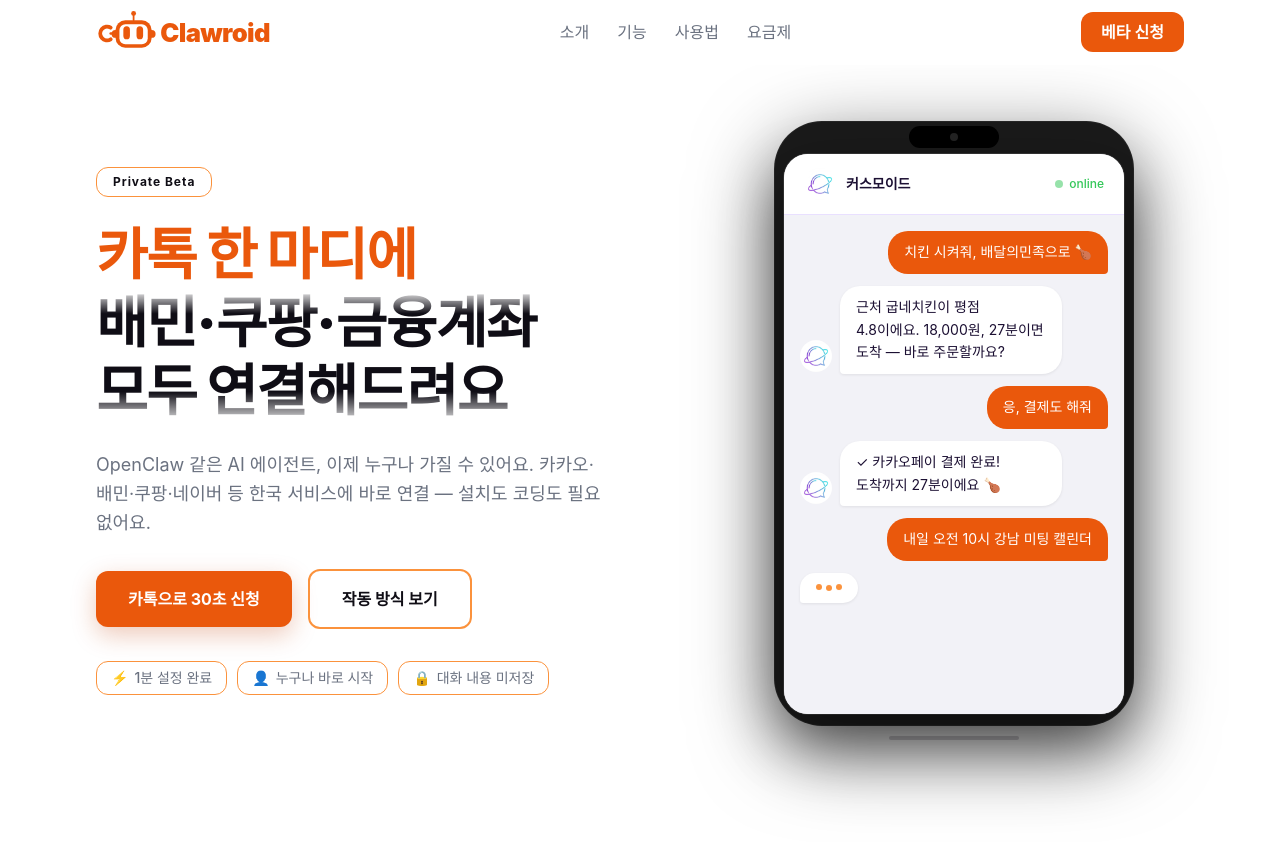
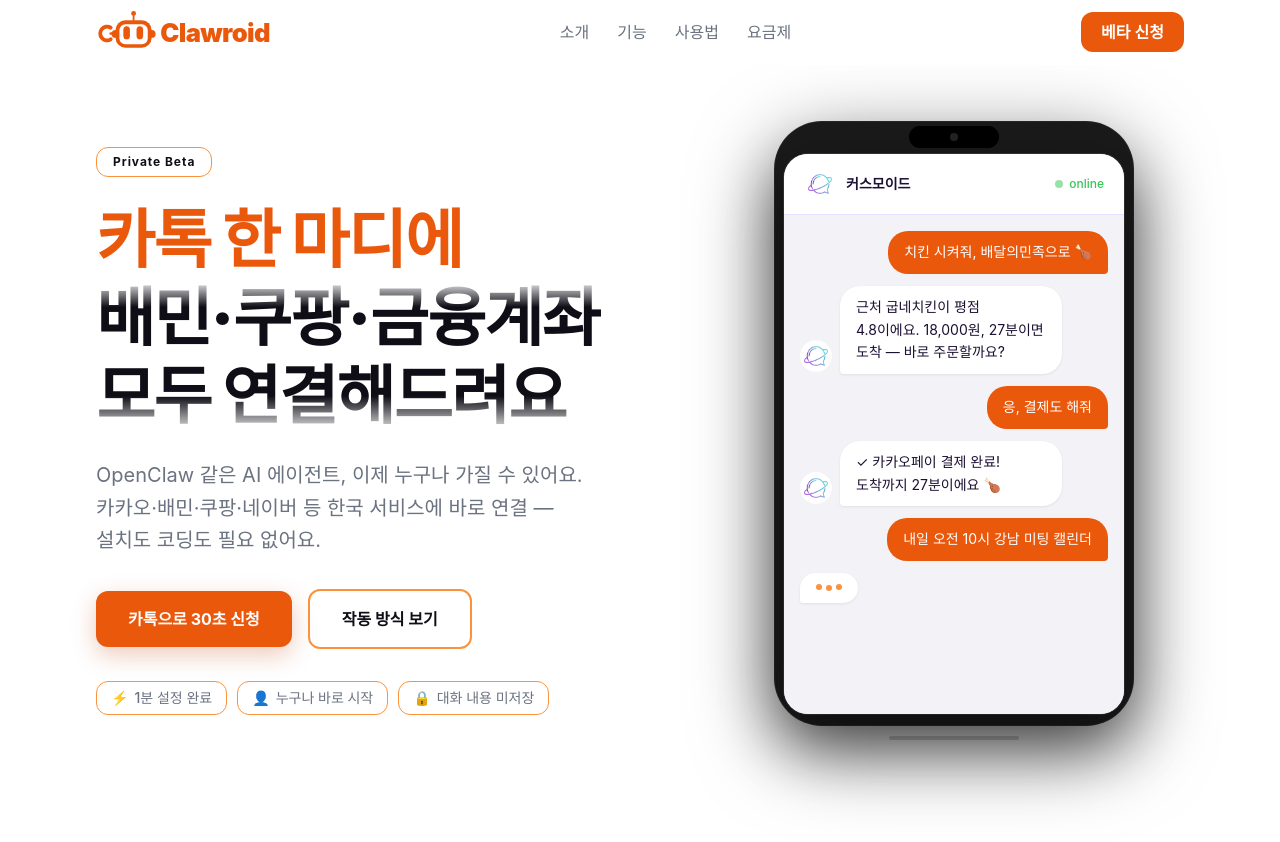
Before and after one commit to seojoonkim/cosmoid, a Next.js app: page / in a window 1280 px wide. Shown: the top 842 px of the page. Built offline with nearby package versions, Linux system fonts and the light colour scheme; a web font is replaced by a local one.

Commit message:
style: hero 타이틀 폰트 크기 업 (1.9→2.2rem / 3.5→4.0rem)

```diff
--- a/src/components/Hero.tsx
+++ b/src/components/Hero.tsx
@@ -20,7 +20,7 @@ function TypingH1() {
 
   return (
     <h1 className="mt-6 font-black leading-[1.22] tracking-tight text-[var(--text)]"
-      style={{fontSize:"clamp(1.9rem, 4.8vw, 3.5rem)", fontWeight:900, wordBreak:"keep-all"}}>
+      style={{fontSize:"clamp(2.2rem, 5.4vw, 4.0rem)", fontWeight:900, wordBreak:"keep-all"}}>
       <span style={{display:"block", color:"var(--purple)", whiteSpace:"nowrap"}}>카톡 한 마디에</span>
       <div style={{
         overflow:"hidden",
@@ -128,7 +128,7 @@ export default function Hero() {
               Private Beta
             </span>
             <TypingH1 />
-            <p className="mt-6 max-w-lg text-lg text-[var(--muted)] leading-relaxed" style={{ fontSize: "18px" }}>
+            <p className="mt-6 max-w-lg text-lg text-[var(--muted)] leading-relaxed" style={{ fontSize: "20px" }}>
               OpenClaw 같은 AI 에이전트, 이제 누구나 가질 수 있어요. 카카오·배민·쿠팡·네이버 등 한국 서비스에 바로 연결 — 설치도 코딩도 필요 없어요.
             </p>
             <div className="mt-8 flex flex-wrap items-center gap-4">
```
